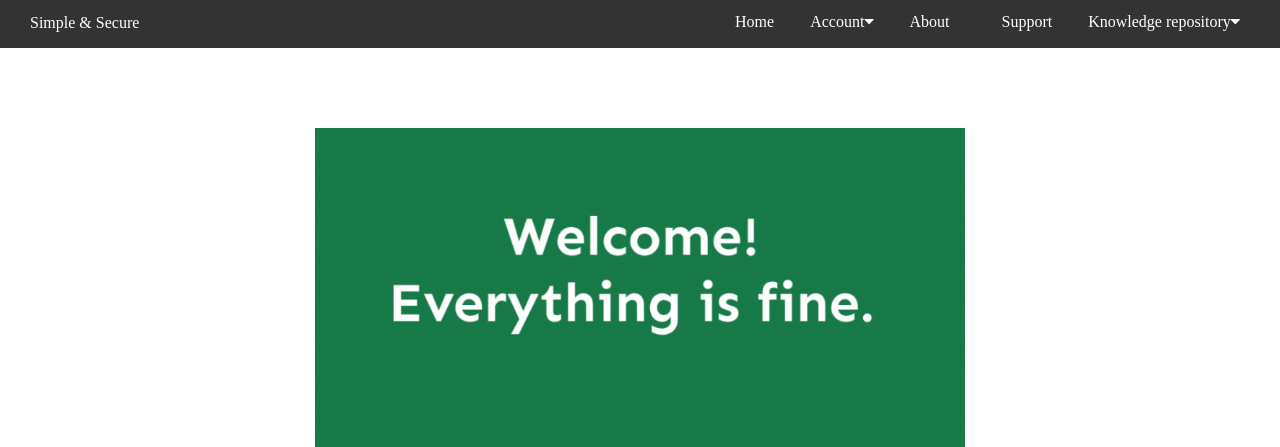
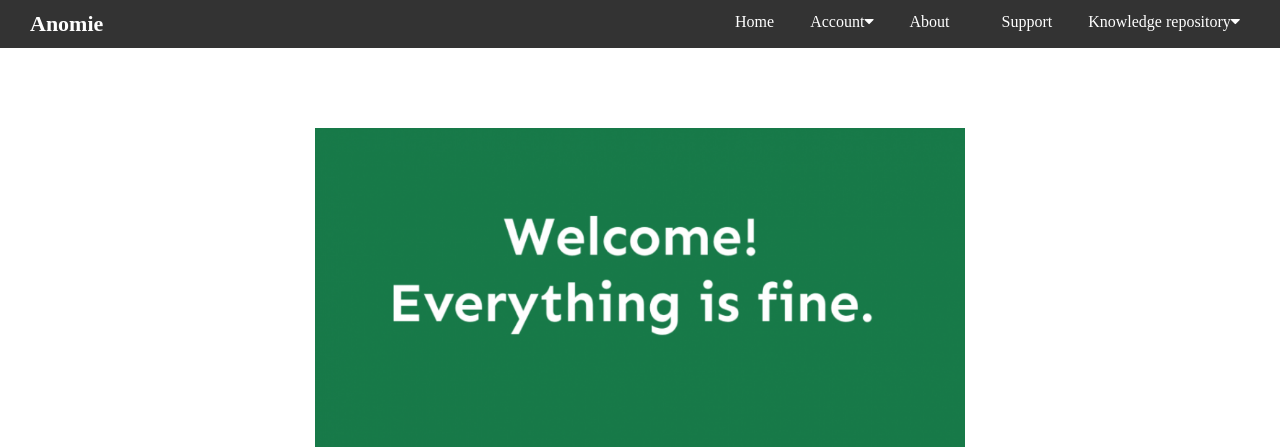
Before and after one commit to krisun09/2222ChatWeb, a Bottle app: page / in a window 1280 px wide. Shown: the top 447 px of the page. Run offline with Bottle, Linux system fonts and the light colour scheme.

Commit message:
edited logo style

```diff
--- a/static/css/temp.css
+++ b/static/css/temp.css
@@ -7,6 +7,22 @@ h1 {
     color: black;
     margin-bottom: 5px;
     font-weight: bold;
+}
+
+.header {
+    list-style-type: none;
+    margin: 0;
+    padding: 0;
+    overflow: hidden;
+    background-color: #333;
+    color: white;
+    text-align: center;
+    text-decoration: none;
+    display: flex;
+    width: 100%;
+    /*position: fixed;*/
+    /*top: 0;*/
+    /*left: 0;*/
 }
 
 li {
@@ -19,26 +35,16 @@ a {
     text-decoration: none;
 }
 
-.header {
-    list-style-type: none;
-    margin: 0;
-    padding: 0;
-    overflow: hidden;
-    background-color: #333;
-    color: white;
-    text-align: center;
-    text-decoration: none;
-    display: flex;
-}
-
 .header-box {
     width: 50%;
-    padding: 15px 0 5px 30px;
+    padding: 13px 0 5px 30px;
     display: -webkit-box;
     margin: 0;
 }
 
 .header-logo {
+    font-weight: 600;
+    font-size: 22px;
     margin: 0;
     color: white;
 }
@@ -106,7 +112,7 @@ ul {
     font-family: inherit; /* Important for vertical align on mobile phones */
     margin: 0; /* Important for vertical align on mobile phones */
     height: 46px;
-    padding: 5px 0 7px 0;
+    padding: 5px 0 8px 0;
 }
 
 /* Dropdown content (hidden by default) */
--- a/templates/header.html
+++ b/templates/header.html
@@ -8,7 +8,7 @@
 
 <div class="header">
   <div class="header-box">
-    <a href="/home"><h2 class="header-logo">Simple & Secure</h2></a>
+    <a href="/home"><h2 class="header-logo">Anomie</h2></a>
   </div>
   <div class="header-li">
     <ul>
```
